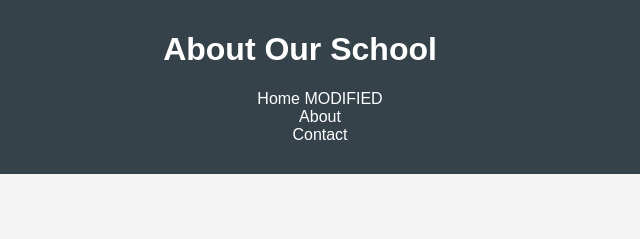
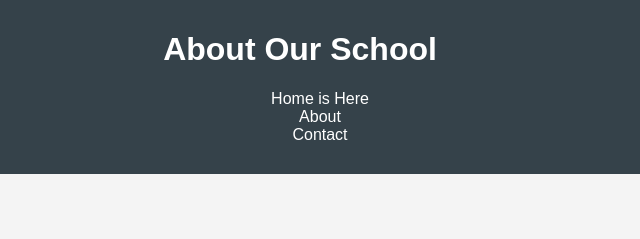
Before and after one commit to Aarbaz77/workshop, a plain HTML site: page school-website/about.html in a window 1280 px wide. Shown: the top 239 px of the page, 340-980 px from the left. Drawn offline with Linux system fonts and the light colour scheme.

Commit message:
Home is here

```diff
--- a/school-website/about.html
+++ b/school-website/about.html
@@ -11,7 +11,7 @@
         <h1>About Our School</h1>
         <nav>
             <ul>
-                <li><a href="index.html">Home MODIFIED</a></li>
+                <li><a href="index.html">Home is Here</a></li>
                 <li><a href="about.html">About</a></li>
                 <li><a href="contact.html">Contact</a></li>
             </ul>
```
